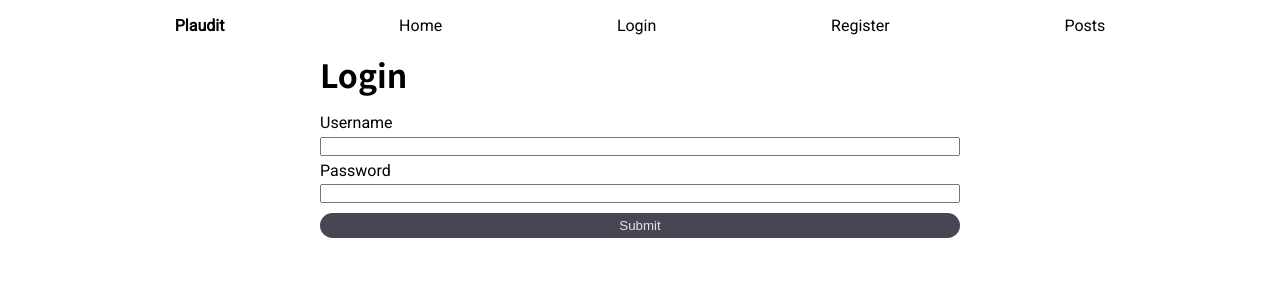
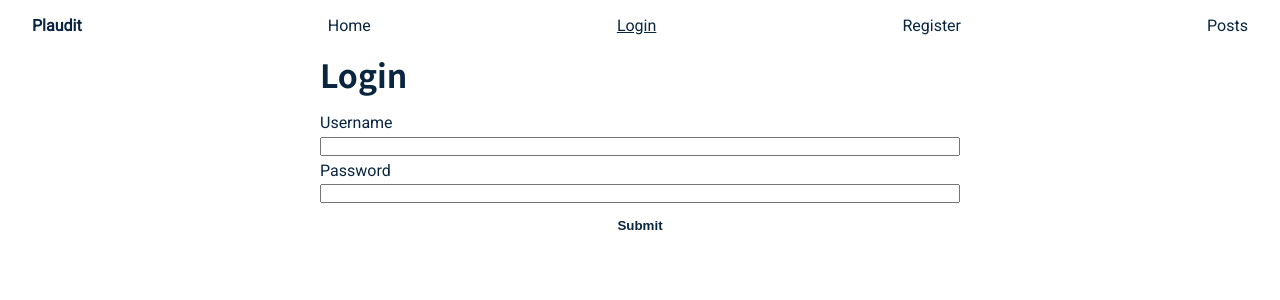
Before and after one commit to evlay/plaudit_2, a Vue app in the folder client/: page /login in a window 1280 px wide. Shown: the top 300 px of the page. Built offline with nearby package versions, Linux system fonts and the light colour scheme; no server answers.

Commit message:
started some service archittecure on frontend along with some more general styling to app (colors)

```diff
--- a/client/src/App.vue
+++ b/client/src/App.vue
@@ -17,6 +17,7 @@ export default {
 
 <style lang="scss">
 @import url('https://fonts.googleapis.com/css2?family=Noto+Sans+JP:wght@100;300;400;500;700;900&family=Roboto&display=swap');
+@import './styles/colors';
 
 * {
   margin: 0;
@@ -34,6 +35,8 @@ a {
   font-family: 'Roboto', sans-serif;
   min-width: 100%;
   min-height: 100vh;
+  color: $slate;
+  background: $white;
   // background: steelblue;
 }
 
--- a/client/src/components/LoginForm.vue
+++ b/client/src/components/LoginForm.vue
@@ -16,21 +16,21 @@ import http from '../utils/http-common'
 
 @Component
 export default class LoginForm extends Vue {
-
   private loginUsername = ''
-  private loginPassword  = ''
-  private loginStatus  = ''
+  private loginPassword = ''
+  private loginStatus = ''
 
   submitLoginForm() {
-    http.post('/auth/login', {
+    http
+      .post('/auth/login', {
         username: this.loginUsername,
-      password: this.loginPassword
+        password: this.loginPassword,
       })
-    .then(response => {
+      .then((response) => {
         const msg = response.data
         this.loginStatus = msg
       })
-    .catch(err => {
+      .catch((err) => {
         console.log(err)
       })
   }
@@ -38,8 +38,6 @@ export default class LoginForm extends Vue {
   get loginStatusLabel() {
     return this.loginStatus
   }
-
-
 }
 </script>
 
@@ -68,14 +66,16 @@ export default class LoginForm extends Vue {
   }
 
   button {
-    background-color: $independence;
-    color: #e4e4e4;
+    background-color: $white;
+    color: $slate;
     border-radius: 1rem;
     border: none;
-    padding: .3rem .5rem;
-    :hover {
+    font-weight: 700;
+    padding: 0.3rem 0.5rem;
+  }
+
+  button:hover {
     cursor: pointer;
   }
 }
-}
 </style>
--- a/client/src/components/Navbar.vue
+++ b/client/src/components/Navbar.vue
@@ -1,32 +1,46 @@
 <template>
   <div id="nav">
-      <router-link class="nav-logo" to="/">Plaudit</router-link>
+    <div class="navbar-container">
+      <div class="logo_container">
+        <router-link class="nav-logo" to="/">Plaudit</router-link>
+      </div>
       <router-link to="/">Home</router-link>
       <router-link to="/login">Login</router-link>
       <router-link to="/register">Register</router-link>
       <router-link to="/posts">Posts</router-link>
     </div>
+  </div>
 </template>
 
 <script lang="ts">
 import { Component, Vue } from 'vue-property-decorator'
 
 @Component
-export default class Navbar extends Vue {
-
-}
+export default class Navbar extends Vue {}
 </script>
 
 <style lang="scss" scoped>
 #nav {
   width: 100%;
+  // background-color: coral;
+}
+
+.navbar-container {
   display: flex;
-  justify-content: space-evenly;
-  margin: 0 auto;
-  padding: 1rem 0;
+  justify-content: space-between;
+  align-items: center;
+    margin: 16px 32px;
 }
 
 .nav-logo {
   font-weight: 700;
 }
+
+.router-link-exact-active {
+  text-decoration: underline;
+}
+
+.nav-logo {
+  text-decoration: none;
+}
 </style>
--- a/client/src/components/RegisterForm.vue
+++ b/client/src/components/RegisterForm.vue
@@ -63,7 +63,7 @@ export default class RegisterForm extends Vue {
 
   h1 {
     margin-bottom: 1rem;
-    text-size: 1.6rem;
+    font-size: 1.6rem;
   }
 }
 </style>
--- a/client/src/styles/colors.scss
+++ b/client/src/styles/colors.scss
@@ -1,5 +1,2 @@
-$independence: #464655ff;
-$spanish-gray: #94958bff;
-$lavender-gray: #b7b6c1ff;
-$languid-lavender: #d5cfe1ff;
-$pale-purple-pantone: #eddfefff;
+$white: #fff;
+$slate: #0a2540;
```
Also changed, not shown: client/src/services/auth.service.ts (added), client/src/services/post.service.ts (added), client/src/services/user.service.ts (added), client/src/styles/utilts.scss (added), 1 other file (tests, documents, lock files or other folders). Lines whose indentation alone changed are shown as unchanged.
